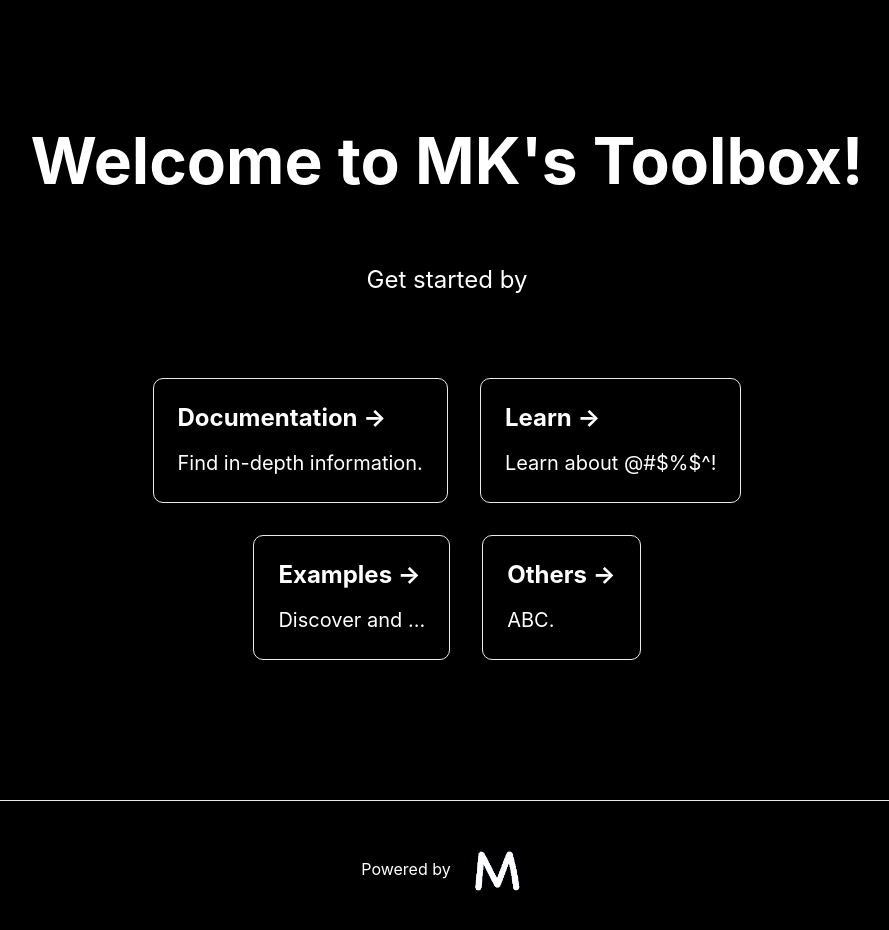
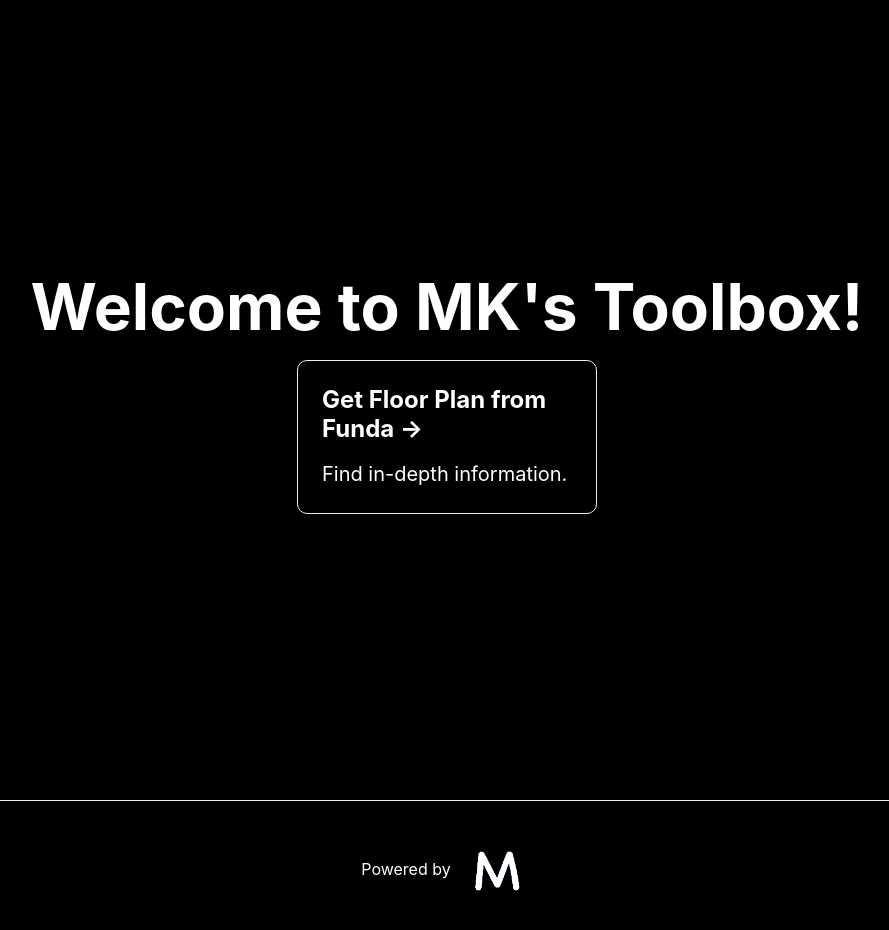
Before and after one commit to malikid/mk-toolbox, a Next.js app: page / in a window 1280 px wide. Shown: the top 930 px of the page, without its empty margins (193-1082 px from the left). Built offline with nearby package versions, Linux system fonts and the light colour scheme.

Commit message:
feat: add the link to getFundaFloorPlan page from homepage

```diff
--- a/pages/index.js
+++ b/pages/index.js
@@ -1,5 +1,6 @@
 import Head from 'next/head'
 import Image from 'next/image'
+import Link from 'next/link'
 import styles from '../styles/Home.module.css'
 
 export default function Home() {
@@ -17,38 +18,13 @@
           Welcome to MK&apos;s Toolbox!
         </h1>
 
-        <p className={styles.description}>
-          Get started by
-        </p>
-
         <div className={styles.grid}>
-          <a href="#" className={styles.card}>
-            <h2>Documentation &rarr;</h2>
-            <p>Find in-depth information.</p>
-          </a>
-
-          <a href="#" className={styles.card}>
-            <h2>Learn &rarr;</h2>
-            <p>Learn about @#$%$^!</p>
-          </a>
-
-          <a
-            href="#"
-            className={styles.card}
-          >
-            <h2>Examples &rarr;</h2>
-            <p>Discover and ...</p>
-          </a>
-
-          <a
-            href="#"
-            className={styles.card}
-          >
-            <h2>Others &rarr;</h2>
-            <p>
-              ABC.
-            </p>
-          </a>
+          <Link href="/get-funda-floor-plan">
+            <a className={styles.card}>
+              <h2>Get Floor Plan from Funda &rarr;</h2>
+              <p>Find in-depth information.</p>
+            </a>
+          </Link>
         </div>
       </main>
     </div>
```
